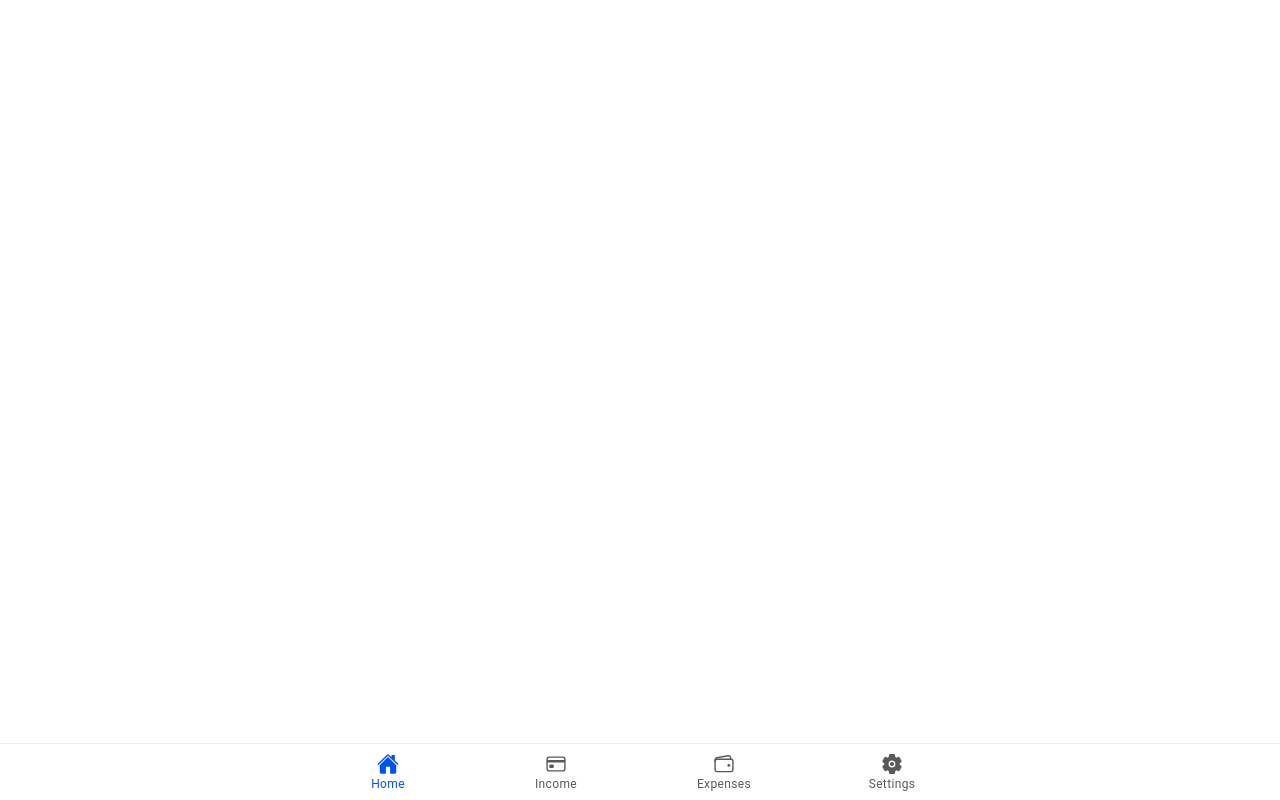
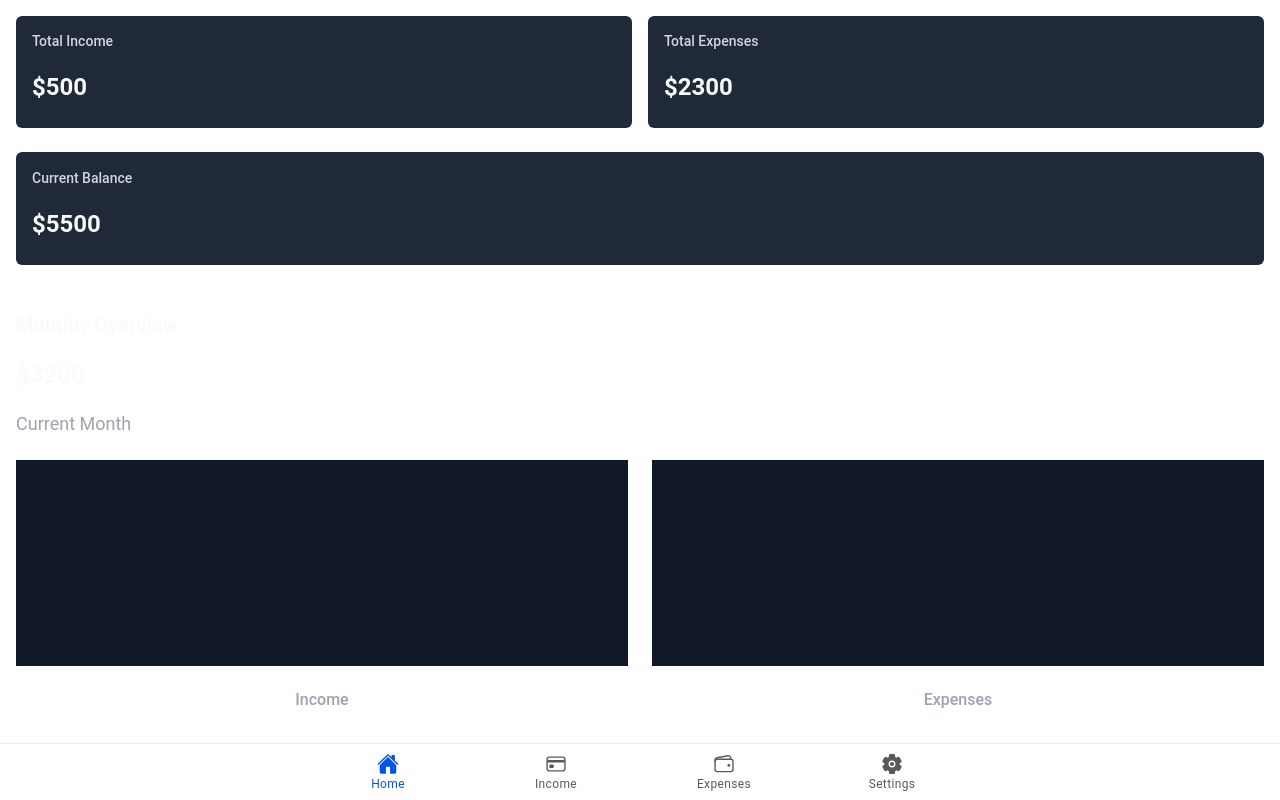
Before and after one commit to mahadi-init/expense-tracker, a React (Vite) app: page /home in a window 1280 px wide. Built offline with nearby package versions, Linux system fonts and the light colour scheme.

Commit message:
Feat: add page ui and dark theme

```diff
--- /dev/null
+++ b/src/components/Wrapper.tsx
@@ -0,0 +1,5 @@
+import "./../styles/wrapper.css";
+
+export default function Wrapper({ children }: { children: React.ReactNode }) {
+  return <div className="wrapper-container">{children}</div>;
+}
--- a/src/pages/Expenses.tsx
+++ b/src/pages/Expenses.tsx
@@ -1,21 +1,22 @@
-import {
-  IonContent,
-  IonHeader,
-  IonPage,
-  IonTitle,
-  IonToolbar,
-} from "@ionic/react";
+import { IonContent, IonPage } from "@ionic/react";
 import "./../styles/expenses.css";
+import Wrapper from "../components/Wrapper";
 
 const Expenses: React.FC = () => {
   return (
     <IonPage>
       <IonContent fullscreen>
-        <IonHeader collapse="condense">
-          <IonToolbar>
-            <IonTitle size="large">Tab 3</IonTitle>
-          </IonToolbar>
-        </IonHeader>
+        <Wrapper>
+          <div className="form-container">
+            <input placeholder="Amount" className="form-input" />
+            <a href="/categories" style={{ textDecoration: "none" }}>
+              <div className="form-select text-muted">Category</div>
+            </a>
+            <input placeholder="Date" className="form-input" />
+            <textarea className="form-textarea" placeholder="Note" />
+            <button className="form-button">Add Expense</button>
+          </div>
+        </Wrapper>
       </IonContent>
     </IonPage>
   );
--- a/src/pages/Home.tsx
+++ b/src/pages/Home.tsx
@@ -6,16 +6,60 @@ import {
   IonToolbar,
 } from "@ionic/react";
 import "./../styles/home.css";
+import Wrapper from "../components/Wrapper";
 
 const Home: React.FC = () => {
+  const data = {
+    total_income: 500,
+    total_expenses: 2300,
+    balance: 5_500,
+  };
+
   return (
     <IonPage>
       <IonContent fullscreen>
         <IonHeader collapse="condense">
           <IonToolbar>
-            <IonTitle size="large">Tab 1</IonTitle>
+            <IonTitle size="small">Hello</IonTitle>
           </IonToolbar>
         </IonHeader>
+        <Wrapper>
+          <div className="stats-container">
+            <div className="stat-card">
+              <p className="stat-title">Total Income</p>
+              <p className="stat-value">${data.total_income}</p>
+            </div>
+
+            <div className="stat-card">
+              <p className="stat-title">Total Expenses</p>
+              <p className="stat-value">${data.total_expenses}</p>
+            </div>
+          </div>
+
+          <div className="balance-card">
+            <p className="stat-title">Current Balance</p>
+            <p className="stat-value">${data.balance}</p>
+          </div>
+
+          <p className="section-heading">Monthly Overview</p>
+
+          <div className="monthly-overview">
+            <p className="stat-value">$3200</p>
+            <p className="subtext">Current Month</p>
+
+            <div className="chart-container">
+              <div className="chart-item">
+                <div className="chart-bar"></div>
+                <p className="chart-label">Income</p>
+              </div>
+
+              <div className="chart-item">
+                <div className="chart-bar"></div>
+                <p className="chart-label">Expenses</p>
+              </div>
+            </div>
+          </div>
+        </Wrapper>
       </IonContent>
     </IonPage>
   );
--- a/src/pages/Income.tsx
+++ b/src/pages/Income.tsx
@@ -6,6 +6,7 @@ import {
   IonToolbar,
 } from "@ionic/react";
 import "./../styles/income.css";
+import Wrapper from "../components/Wrapper";
 
 const Income: React.FC = () => {
   return (
@@ -16,6 +17,15 @@ const Income: React.FC = () => {
             <IonTitle size="large">Tab 2</IonTitle>
           </IonToolbar>
         </IonHeader>
+        <Wrapper>
+          <div className="form-container">
+            <input placeholder="Amount" className="form-input" />
+            <input placeholder="Source" className="form-input" />
+            <input placeholder="Date" className="form-input" />
+            <textarea placeholder="Note" className="form-textarea"></textarea>
+            <button className="form-button">Save</button>
+          </div>
+        </Wrapper>
       </IonContent>
     </IonPage>
   );
--- a/src/pages/Settings.tsx
+++ b/src/pages/Settings.tsx
@@ -1,21 +1,83 @@
-import {
-  IonContent,
-  IonHeader,
-  IonPage,
-  IonTitle,
-  IonToolbar,
-} from "@ionic/react";
+import { IonContent, IonIcon, IonPage } from "@ionic/react";
 import "./../styles/settings.css";
+import { arrowForwardOutline, cloudUploadOutline } from "ionicons/icons";
+import Wrapper from "../components/Wrapper";
 
 const Settings: React.FC = () => {
   return (
     <IonPage>
       <IonContent fullscreen>
-        <IonHeader collapse="condense">
-          <IonToolbar>
-            <IonTitle size="large">Tab 4</IonTitle>
-          </IonToolbar>
-        </IonHeader>
+        <Wrapper>
+          <div className="settings-container">
+            {/* General */}
+            <div className="settings-section">
+              <p className="settings-heading">General</p>
+              <div className="settings-list">
+                <div className="settings-item">
+                  <p>Currency</p>
+                  <p>USD</p>
+                </div>
+                <div className="settings-item">
+                  <p>Language</p>
+                  <p>English</p>
+                </div>
+                <div className="settings-item">
+                  <p>Theme</p>
+                  <p>System</p>
+                </div>
+              </div>
+            </div>
+
+            {/* Notifications */}
+            <div className="settings-section">
+              <p className="settings-heading">Notifications</p>
+              <div className="settings-list">
+                <div className="settings-item">
+                  <p>Daily Reminders</p>
+                  <p>TODO</p>
+                </div>
+                <div className="settings-item">
+                  <p>Transaction Alerts</p>
+                  <p>TODO</p>
+                </div>
+              </div>
+            </div>
+
+            {/* Data */}
+            <div className="settings-section">
+              <p className="settings-heading">Data</p>
+              <div className="settings-list">
+                <div className="settings-item">
+                  <p>Backup Data</p>
+                  <IonIcon aria-hidden="true" icon={cloudUploadOutline} />
+                </div>
+                <div className="settings-item">
+                  <p>Restore Data</p>
+                  <IonIcon aria-hidden="true" icon={cloudUploadOutline} />
+                </div>
+              </div>
+            </div>
+
+            {/* About */}
+            <div className="settings-section">
+              <p className="settings-heading">About</p>
+              <div className="settings-list">
+                <div className="settings-item">
+                  <p>App Version</p>
+                  <p>1.2.3</p>
+                </div>
+                <div className="settings-item">
+                  <p>Terms of Service</p>
+                  <IonIcon aria-hidden="true" icon={arrowForwardOutline} />
+                </div>
+                <div className="settings-item">
+                  <p>Privacy Policy</p>
+                  <IonIcon aria-hidden="true" icon={arrowForwardOutline} />
+                </div>
+              </div>
+            </div>
+          </div>
+        </Wrapper>
       </IonContent>
     </IonPage>
   );
--- a/src/styles/expenses.css
+++ b/src/styles/expenses.css
@@ -0,0 +1,69 @@
+.form-container {
+  display: flex;
+  flex-direction: column;
+  gap: 2rem; /* gap-8 */
+}
+
+.form-input {
+  padding: 1.5rem 1rem; /* py-6 px-4 */
+  background-color: #1f2937; /* dark gray */
+  width: 100%;
+  border: 2px solid #374151; /* darker border */
+  border-radius: 0.375rem;
+  font-size: 1rem;
+  color: #f9fafb; /* light text */
+}
+
+.form-input::placeholder {
+  color: #9ca3af; /* muted placeholder */
+}
+
+.form-select {
+  padding: 1.5rem 1rem;
+  background-color: #1f2937;
+  width: 100%;
+  border: 2px solid #374151;
+  border-radius: 0.375rem;
+  font-size: 1rem;
+  cursor: pointer;
+  color: #f9fafb;
+}
+
+.form-select option {
+  background-color: #1f2937;
+  color: #f9fafb;
+}
+
+.text-muted {
+  color: #9ca3af; /* muted gray */
+}
+
+.form-textarea {
+  padding: 6rem 1rem; /* py-24 px-4 */
+  background-color: #1f2937;
+  width: 100%;
+  border: 2px solid #374151;
+  border-radius: 0.375rem;
+  font-size: 1rem;
+  color: #f9fafb;
+}
+
+.form-textarea::placeholder {
+  color: #9ca3af;
+}
+
+.form-button {
+  width: 100%;
+  background-color: #16a34a; /* green-600 */
+  padding: 1rem;
+  font-weight: 600;
+  border: none;
+  border-radius: 0.375rem;
+  color: white;
+  cursor: pointer;
+  transition: background-color 0.2s ease-in-out;
+}
+
+.form-button:hover {
+  background-color: #15803d; /* green-700 */
+}
--- a/src/styles/home.css
+++ b/src/styles/home.css
@@ -0,0 +1,78 @@
+.stats-container {
+  display: flex;
+  align-items: center;
+  width: 100%;
+  gap: 1rem;
+}
+
+.stat-card {
+  background-color: #1f2937; /* dark gray */
+  width: 100%;
+  padding: 0.2rem 1rem;
+  border-radius: 0.375rem;
+}
+
+.stat-title {
+  font-weight: 500;
+  font-size: 0.875rem; /* text-sm */
+  color: #d1d5db; /* light gray */
+}
+
+.stat-value {
+  font-weight: 600;
+  font-size: 1.5rem; /* text-2xl */
+  color: #f9fafb; /* almost white */
+}
+
+.balance-card {
+  margin-top: 1.5rem;
+  background-color: #1f2937;
+  width: 100%;
+  padding: 0.2rem 1rem;
+  border-radius: 0.375rem;
+}
+
+.section-heading {
+  font-size: 1.25rem;
+  font-weight: bold;
+  margin-top: 3rem;
+  color: #f9fafb;
+}
+
+.monthly-overview {
+  margin-top: 0.5rem;
+}
+
+.subtext {
+  margin-top: 0.5rem;
+  font-size: 1.125rem;
+  color: #9ca3af; /* muted gray */
+}
+
+.chart-container {
+  margin-top: 1.5rem;
+  display: flex;
+  gap: 1.5rem;
+  width: 100%;
+}
+
+.chart-item {
+  display: flex;
+  flex-direction: column;
+  gap: 0.5rem;
+  align-items: center;
+  flex: 1;
+}
+
+.chart-bar {
+  height: 13rem;
+  width: 100%;
+  background-color: #111827; /* near black */
+  border-top: 2px solid #f9fafb; /* white border */
+}
+
+.chart-label {
+  font-size: 1rem;
+  font-weight: 500;
+  color: #9ca3af;
+}
--- a/src/styles/income.css
+++ b/src/styles/income.css
@@ -0,0 +1,43 @@
+.form-container {
+  display: flex;
+  flex-direction: column;
+  gap: 2rem;
+}
+
+/* Target all inputs and textarea inside .form-container */
+.form-container input,
+.form-container textarea {
+  background-color: #1f2937 !important; /* force dark background */
+  border: 2px solid #374151;
+  border-radius: 0.375rem;
+  color: #f9fafb;
+  font-size: 1rem;
+  padding: 1.5rem 1rem;
+}
+
+.form-container input::placeholder,
+.form-container textarea::placeholder {
+  color: #9ca3af;
+}
+
+/* Specific for textarea */
+.form-container textarea {
+  min-height: 8rem;
+  padding: 1rem;
+}
+
+.form-button {
+  width: 100%;
+  background-color: #16a34a;
+  padding: 1rem;
+  font-weight: 600;
+  border: none;
+  border-radius: 0.375rem;
+  color: white;
+  cursor: pointer;
+  transition: background-color 0.2s ease;
+}
+
+.form-button:hover {
+  background-color: #15803d;
+}
--- a/src/styles/settings.css
+++ b/src/styles/settings.css
@@ -0,0 +1,29 @@
+.settings-container {
+  margin-top: 0.5rem; /* mt-2 */
+}
+
+.settings-section {
+  margin-top: 2rem; /* mt-10 for subsequent sections */
+}
+
+.settings-section:first-child {
+  margin-top: 0; /* remove top margin for the first section */
+}
+
+.settings-heading {
+  font-weight: bold;
+  font-size: 1rem; /* text-md */
+  color: #f9fafb; /* light text */
+}
+
+.settings-list {
+  font-size: 1rem;
+  font-weight: 500;
+  color: #d1d5db; /* light gray for better contrast */
+}
+
+.settings-item {
+  display: flex;
+  justify-content: space-between;
+  align-items: center;
+}
--- /dev/null
+++ b/src/styles/wrapper.css
@@ -0,0 +1,3 @@
+.wrapper-container {
+  padding: 1rem;
+}
```
